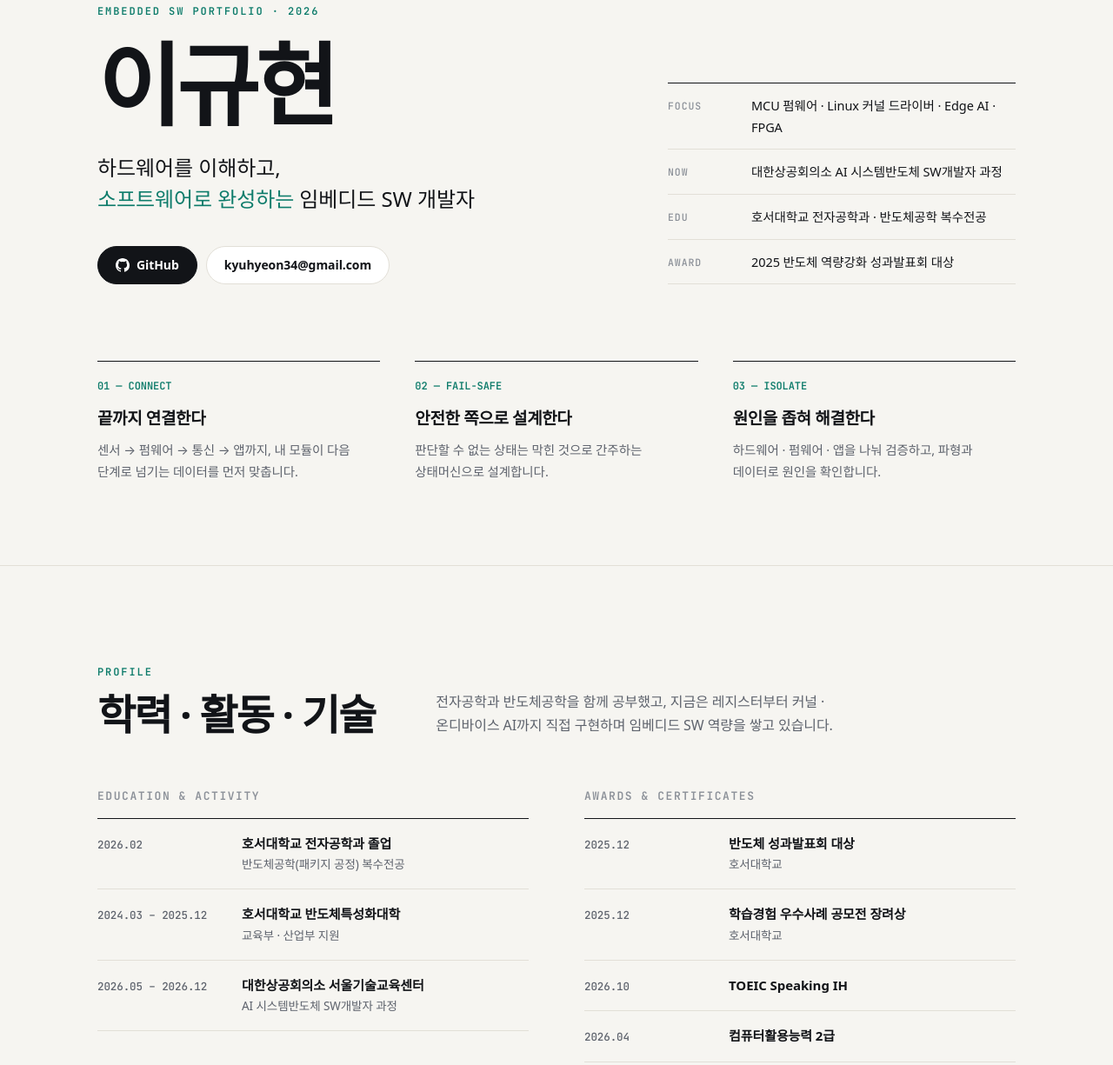
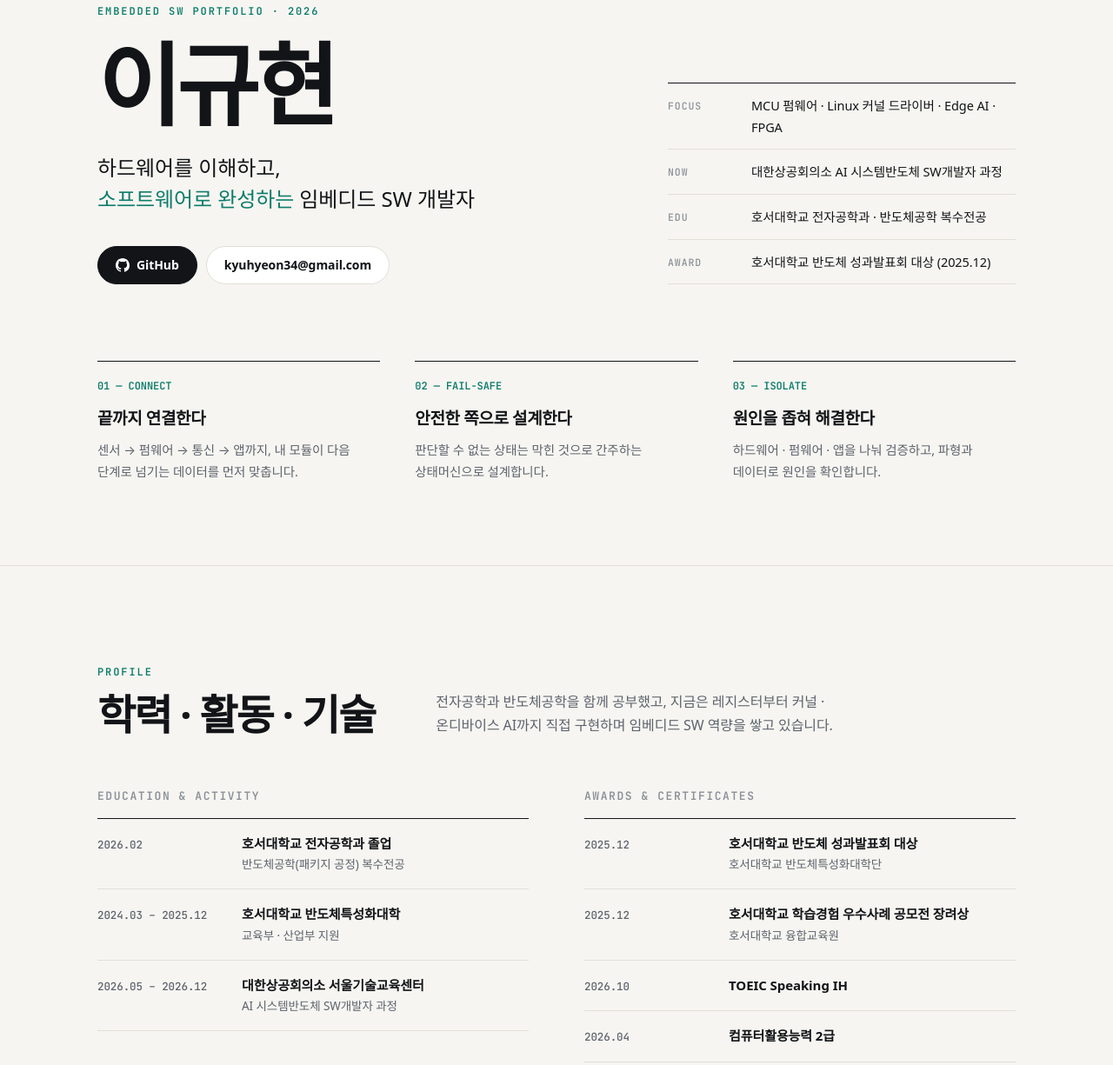
Before and after one commit to Kyuhyeon34/portfolio, a plain HTML site: page index.html in a window 1280 px wide. Shown: the part 170-1395 px from the top of the page at 87% size. Drawn offline with Linux system fonts and the light colour scheme; a web font is replaced by a local one.

Commit message:
docs: 사람인 이력서 기준으로 수상명 · 기관, 반도체특성화대학 활동 정리

```diff
--- a/index.html
+++ b/index.html
@@ -205,7 +205,7 @@ dialog.lb button{position:fixed;top:18px;right:22px;width:44px;height:44px;borde
    <li><span>Focus</span><span>MCU 펌웨어 · Linux 커널 드라이버 · Edge AI · FPGA</span></li>
    <li><span>Now</span><span>대한상공회의소 AI 시스템반도체 SW개발자 과정</span></li>
    <li><span>Edu</span><span>호서대학교 전자공학과 · 반도체공학 복수전공</span></li>
-   <li><span>Award</span><span>2025 반도체 역량강화 성과발표회 대상</span></li>
+   <li><span>Award</span><span>호서대학교 반도체 성과발표회 대상 (2025.12)</span></li>
   </ul>
  </div>
  <div class="principles">
@@ -227,8 +227,8 @@ dialog.lb button{position:fixed;top:18px;right:22px;width:44px;height:44px;borde
    <li><span>2026.05 – 2026.12</span><span><b>대한상공회의소 서울기술교육센터</b><small>AI 시스템반도체 SW개발자 과정</small></span></li>
   </ul></div>
   <div class="col reveal"><h3>Awards &amp; Certificates</h3><ul class="rows">
-   <li><span>2025.12</span><span><b>반도체 성과발표회 대상</b><small>호서대학교</small></span></li>
-   <li><span>2025.12</span><span><b>학습경험 우수사례 공모전 장려상</b><small>호서대학교</small></span></li>
+   <li><span>2025.12</span><span><b>호서대학교 반도체 성과발표회 대상</b><small>호서대학교 반도체특성화대학단</small></span></li>
+   <li><span>2025.12</span><span><b>호서대학교 학습경험 우수사례 공모전 장려상</b><small>호서대학교 융합교육원</small></span></li>
    <li><span>2026.10</span><span><b>TOEIC Speaking IH</b></span></li>
    <li><span>2026.04</span><span><b>컴퓨터활용능력 2급</b></span></li>
   </ul></div>
@@ -276,7 +276,7 @@ dialog.lb button{position:fixed;top:18px;right:22px;width:44px;height:44px;borde
    <div class="stats reveal">
     <div class="stat"><small>반복 정밀도</small><b>0.03mm</b><span>target 0.1mm</span></div>
     <div class="stat"><small>ADC 분해능 (이론)</small><b>4.75μm</b><span>from 13.43μm</span></div>
-    <div class="stat"><small>성과발표회</small><b>대상</b><span>2025 반도체 역량강화</span></div>
+    <div class="stat"><small>성과발표회</small><b>대상</b><span>2025 호서대 반도체 성과발표회</span></div>
    </div>
    <details><summary>구조 · 문제 해결 자세히 보기<span class="ic"></span></summary><div class="detail">
     <div><h4>Architecture</h4><ul>
@@ -306,7 +306,7 @@ dialog.lb button{position:fixed;top:18px;right:22px;width:44px;height:44px;borde
   <div class="case-body">
    <dl class="meta reveal">
     <div><dt>Period</dt><dd>2026.08.14 – 08.19<br>4인 팀</dd></div>
-    <div><dt>Role</dt><dd>STM32F411 베어메탈 펌웨어 · STM32 ↔ Qt 1차 통합 디버깅</dd></div>
+    <div><dt>Role</dt><dd>STM32F411 베어메탈 펌웨어 · STM32 ↔ Qt 1차 통합 구현</dd></div>
     <div><dt>Stack</dt><dd>C · 레지스터 직접 제어 · TIM · EXTI · USART · Qt5</dd></div>
    </dl>
    <div class="gallery reveal">
```
